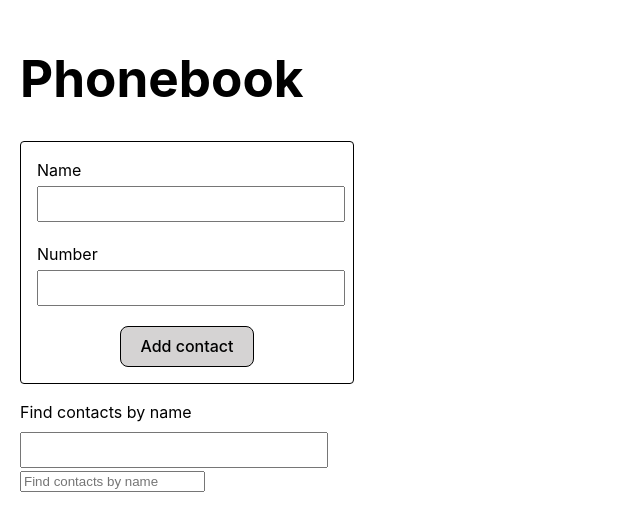
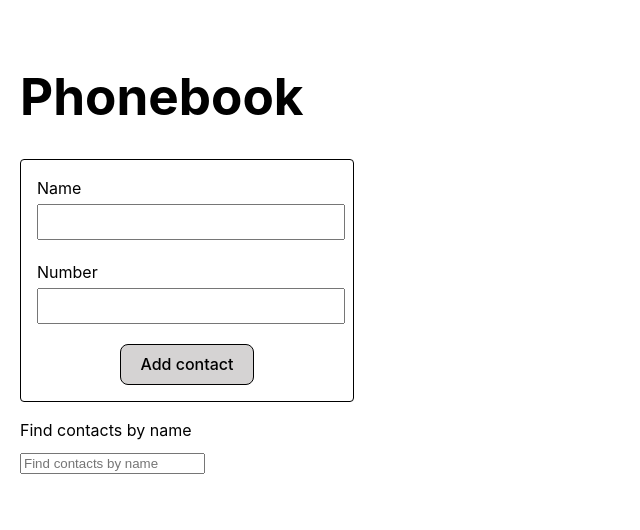
Before and after one commit to Santyaga7/goit-react-hw-06, a React (Vite) app: page / in a window 1280 px wide. Shown: the part 130-660 px from the top of the page, without its empty margins (0-640 px from the left). Built offline with nearby package versions, Linux system fonts and the light colour scheme.

Commit message:
Update SearchBox.jsx

```diff
--- a/src/components/SearchBox/SearchBox.jsx
+++ b/src/components/SearchBox/SearchBox.jsx
@@ -16,13 +16,6 @@ const SearchBox = () => {
   return (
     <div>
       <p className={css.searchLabel}>Find contacts by name</p>
-      <input
-        className={css.searchBox}
-        type="text"
-        value={filterValue}
-        onChange={handleFilterChange}
-        id={searchBoxId}
-      />
     </div>
   );
 };
```
